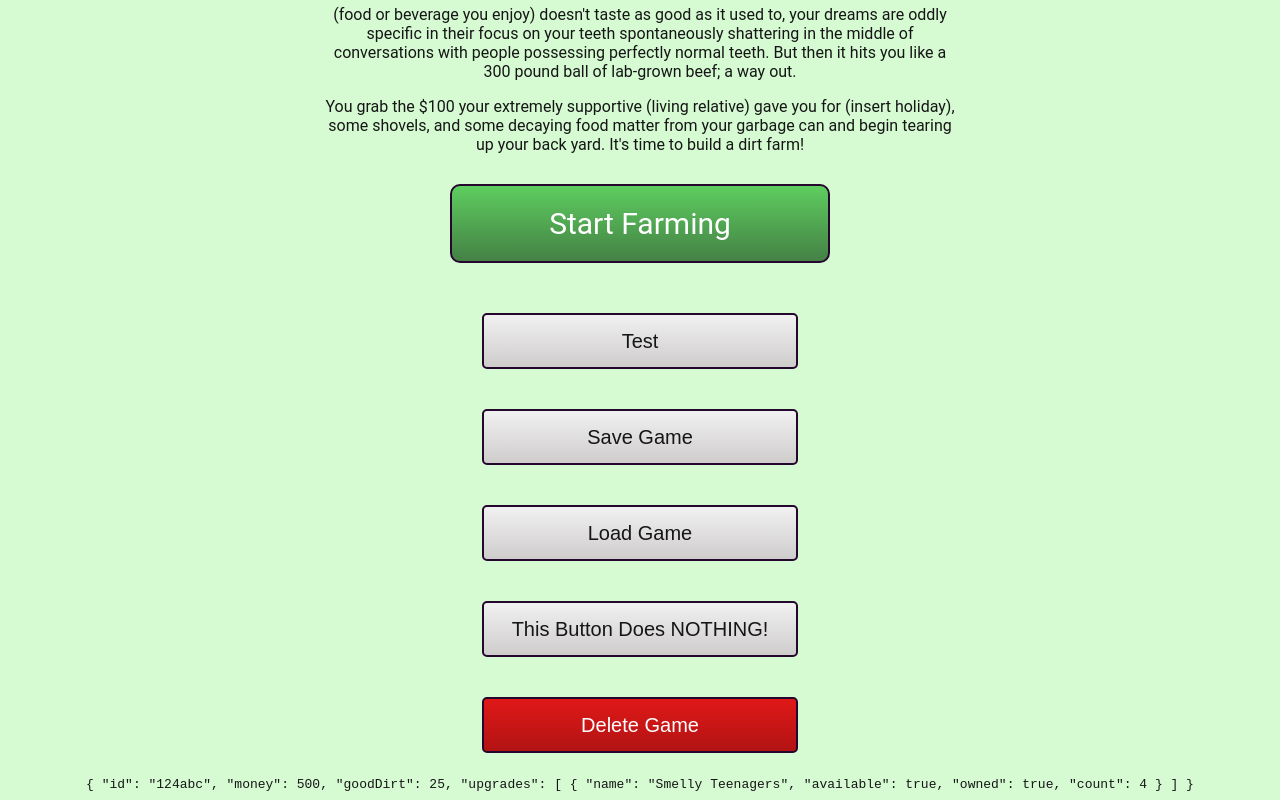
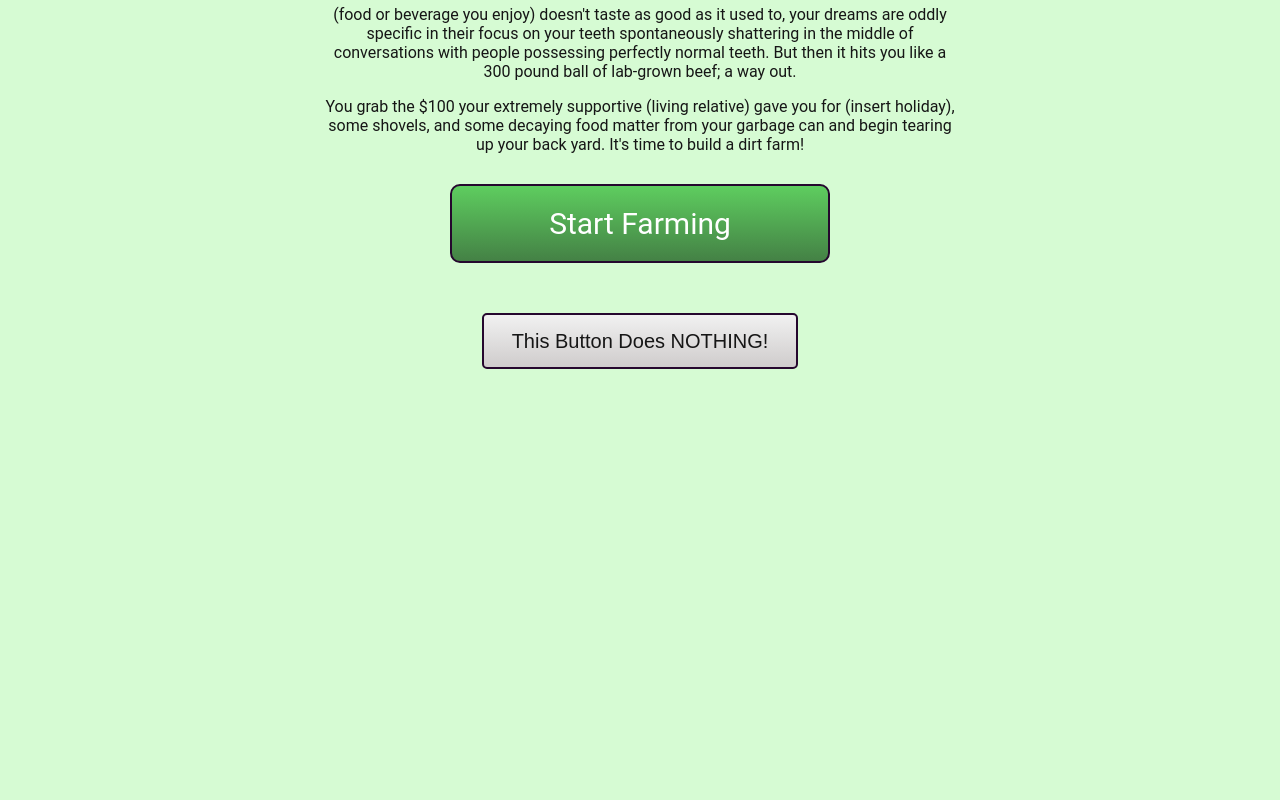
Before and after one commit to griffinlqjones/DirtFarmClicker, a Vue app: page / in a window 1280 px wide. Shown: the part 239-1039 px from the top of the page. After the commit the page ends 800 px from the top, so only its background shows below. Built offline with nearby package versions, Linux system fonts and the light colour scheme.

Commit message:
Setup GitHub Pages deployment

```diff
--- a/src/views/Menu.vue
+++ b/src/views/Menu.vue
@@ -24,15 +24,15 @@
     <router-link to="/dirt-farm" class="start-button"><span @click="startGame">Start Farming</span></router-link>
     <router-view/>
     <div class="buttons-wrapper">
-      <button @click="test">Test</button>
-      <button @click="saveGame">Save Game</button>
-      <button @click="loadGame">Load Game</button>
+      <!-- <button @click="test">Test</button> -->
+      <!-- <button @click="saveGame">Save Game</button> -->
+      <!-- <button @click="loadGame">Load Game</button> -->
       <button>This Button Does NOTHING!</button>
-      <button class="delete-button" @click="deleteGame">Delete Game</button>
+      <!-- <button class="delete-button" @click="deleteGame">Delete Game</button> -->
     </div>
-    <div class="response-data">
+    <!-- <div class="response-data">
       <code>{{userData}}</code>
-    </div>
+    </div> -->
   </div>
 </template>
 
--- a/vue.config.js
+++ b/vue.config.js
@@ -1,15 +1,5 @@
 module.exports = {
-  pluginOptions: {
-    express: {
-      shouldServeApp: true,
-      serverDir: './srv'
-    }
-  },
-  devServer: {
-    proxy: {
-      "/": {
-        target: "http://localhost:3000",
-      }
-    }
-  }
+  publicPath: process.env.NODE_ENV === 'production'
+    ? '/DirtFarmClicker/'
+    : '/'
 }
```
Also changed, not shown: package.json (+17 -17 lines), 2 other files (tests, documents, lock files or other folders).
